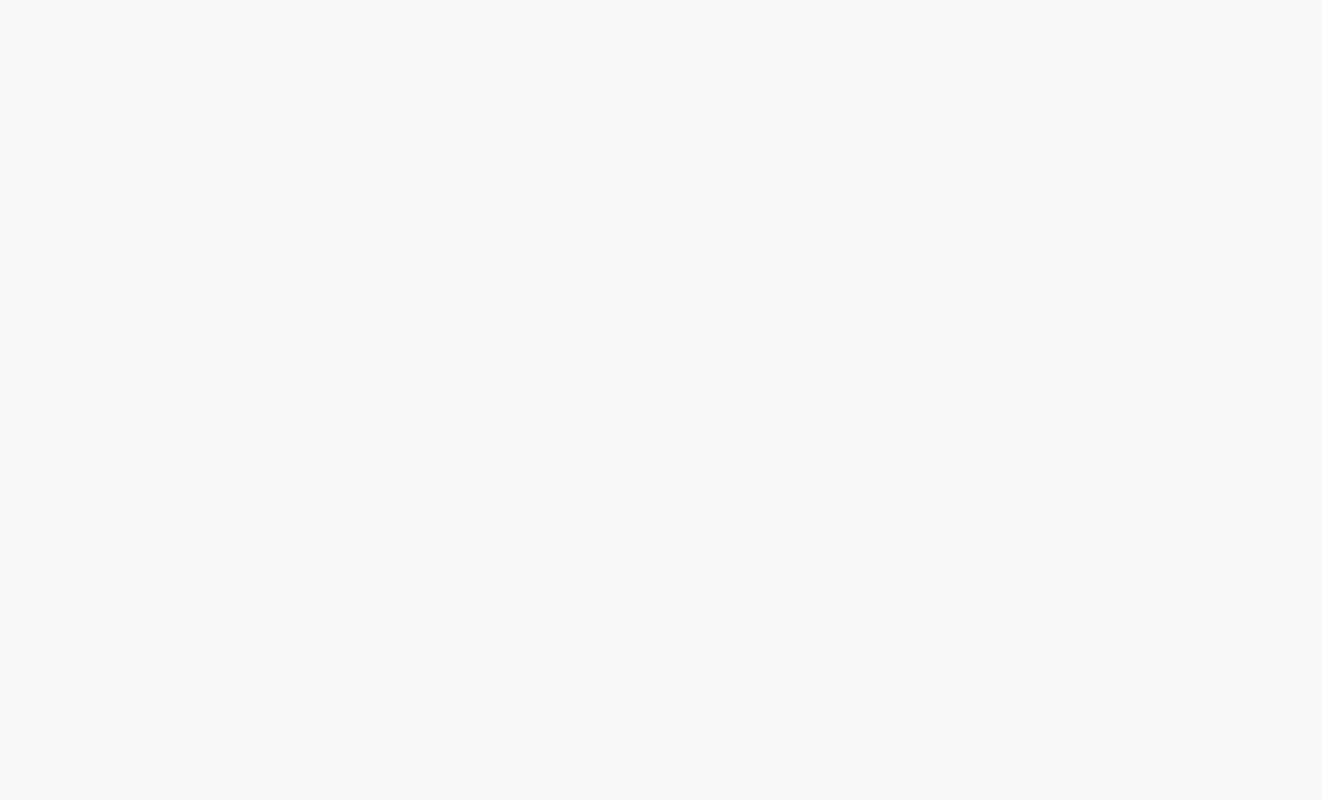
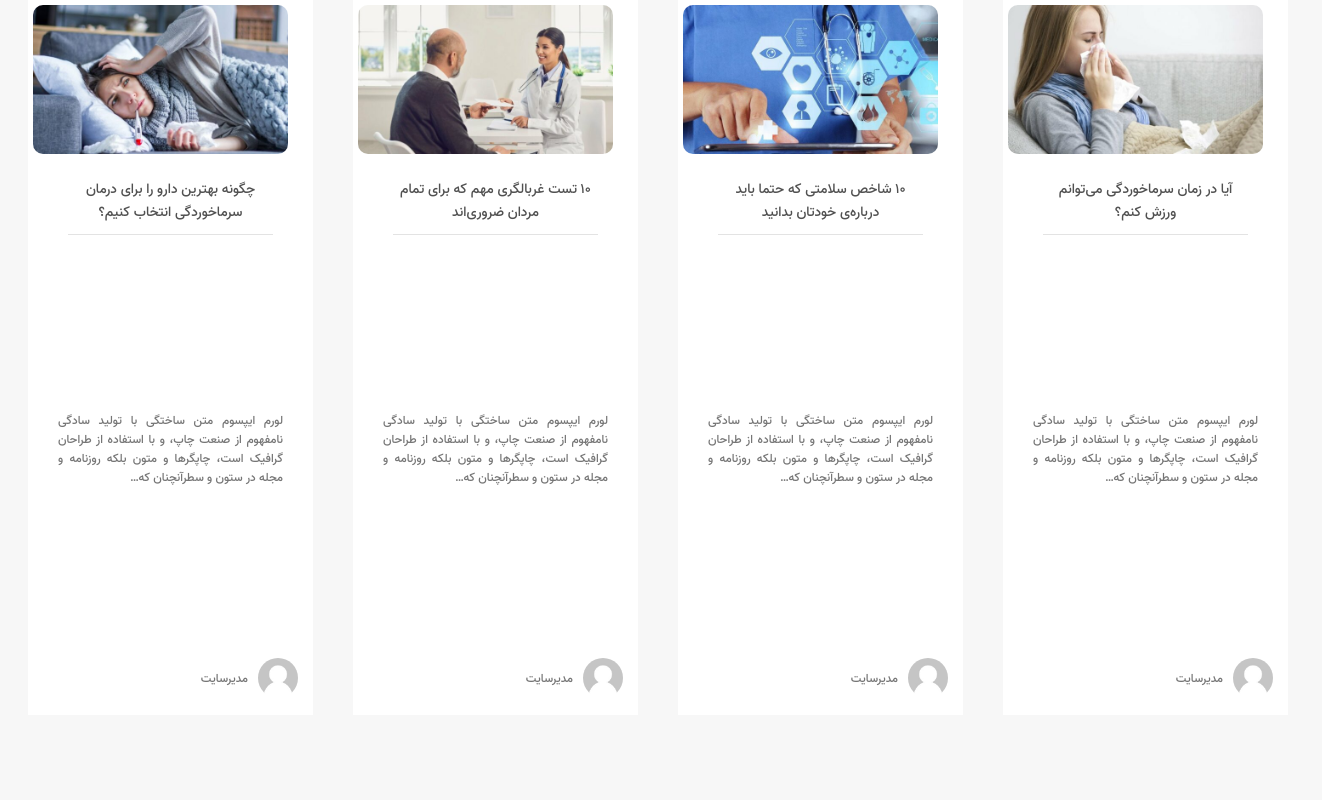
Before and after one commit to AmirhosseinAmini1383/Doctor, a React (Create React App) app: page /medical in a window 1280 px wide. Before the commit this address had no page. Shown: the part 300-1100 px from the top of the page, 1322 px wide, since content can reach past the window. Before the commit the page ends 800 px from the top, so only its background shows below. Built offline with nearby package versions, Linux system fonts and the light colour scheme.

Commit message:
#4 MedicalAllPage

```diff
--- a/src/App.js
+++ b/src/App.js
@@ -5,6 +5,7 @@ import ColdExercise from "./MedicalAdvicePage/ColdExercise";
 import HealthStats from "./MedicalAdvicePage/HealthStats";
 import DoctorTest from "./MedicalAdvicePage/DoctorTest";
 import Cold from "./MedicalAdvicePage/Cold";
+import MedicalAll from "./MedicalAdvicePage/MedicalAll";
 
 function App() {
   return (
@@ -16,6 +17,7 @@ function App() {
           <Route path="/ColdExercise" element={<ColdExercise />} />
           <Route path="/DoctorTest" element={<DoctorTest />} />
           <Route path="/Cold" element={<Cold />} />
+          <Route path="/medical" element={<MedicalAll />} />
         </Routes>
       </BrowserRouter>
     </div>
--- a/src/Content-Medical/Medical.jsx
+++ b/src/Content-Medical/Medical.jsx
@@ -11,7 +11,9 @@ const Medical = () => {
       <div className="medical-head">
         <h2>مطالب پزشکی</h2>
         <div>
-          <p>نمایش همه</p>
+          <Link to="/medical">
+            <p>نمایش همه</p>
+          </Link>
         </div>
       </div>
       <div className="medical-Fdiv">
--- a/src/ContentHead/ContentHead.css
+++ b/src/ContentHead/ContentHead.css
@@ -25,17 +25,19 @@
 span {
   color: var(--purpleLight);
 }
-.tag-p {
-  font-size: 40px;
-  margin: 0px;
-  color: var(--white);
+.div-border {
+  width: 15%;
+  height: 5px;
+  background: var(--white);
+  margin-top: 40px;
+  margin-bottom: 40px;
 }
 .lorem {
   color: var(--white);
   font-size: 15px;
   text-align: justify;
   margin-top: 20px;
-  margin-bottom: 80px;
+  margin-bottom: 85px;
 }
 .btn {
   background: var(--purpleLight);
--- a/src/ContentHead/ContentHead.jsx
+++ b/src/ContentHead/ContentHead.jsx
@@ -12,7 +12,7 @@ const ContentHead = () => {
           نوبت دهی و مشاوره آنلاین با <span>دکتر کاظم خوانساری</span>
         </p>
 
-        <p className="tag-p">______</p>
+        <div className="div-border"></div>
 
         <p className="lorem">
           لورم ایپسوم متن ساختگی با تولید سادگی نامفهوم از صنعت چاپ و با استفاده
--- a/src/Header/Header.jsx
+++ b/src/Header/Header.jsx
@@ -1,6 +1,7 @@
 import React from "react";
 import SearchIcon from "../Images/Icon/search.png";
 import "./Header.css";
+import { Link } from "react-router-dom";
 const Header = () => {
   return (
     <div className="header">
@@ -27,7 +28,9 @@ const Header = () => {
       </div>
       <div className="header-docname">
         <div>
-          <p>دکتر کاظم خوانساری</p>
+          <Link to="/">
+            <p>دکتر کاظم خوانساری</p>
+          </Link>
         </div>
       </div>
     </div>
--- /dev/null
+++ b/src/MedicalAdvicePage/MedicalAll.css
@@ -0,0 +1,72 @@
+:root {
+  --purple: #3f3f79;
+  --purpleLight: #8787bf;
+  --green: #7ad03a;
+  --red: #a00;
+  --orange: #ffba00;
+  --blue: #031b4e;
+  --wc-secondary: #e9e6ed;
+  --wc-highlight: #b3af54;
+  --white: #ffffff;
+  --subtext: #767676;
+  --dark: #515151;
+  --body: #f7f7f7;
+  --black: #000000;
+}
+.title-head {
+  width: 100%;
+  text-align: center;
+  background: var(--purple);
+  color: var(--white);
+  padding: 25px;
+  font-size: 13px;
+}
+.medical-all {
+  width: 1300px;
+  margin: 0 auto;
+  direction: rtl;
+  display: flex;
+  justify-content: space-evenly;
+  align-items: center;
+}
+.medical-div {
+  margin: 20px 20px 130px 20px;
+  background: var(--white);
+  padding: 15px;
+}
+.medical-all-img {
+  width: 100%;
+  border-radius: 10px;
+}
+.medical-all-p {
+  text-align: center;
+  margin-top: 15px;
+  margin-bottom: 50px;
+  font-size: 14px;
+  color: var(--dark);
+  margin-left: 25px;
+  margin-right: 25px;
+  padding-bottom: 10px;
+  border-bottom: 1px solid rgba(118, 118, 118, 0.2);
+}
+.medical-all-lorem {
+  text-align: justify;
+  margin: 100px 15px 170px 15px;
+  font-size: 12px;
+  color: var(--subtext);
+}
+.medical-all-manager {
+  display: flex;
+  justify-content: start;
+  align-items: center;
+}
+.medical-all-manager img {
+  width: 40px;
+  height: 40px;
+  border-radius: 50%;
+}
+.medical-all-manager p {
+  color: var(--subtext);
+  font-size: 12px;
+  margin-right: 10px;
+}
--- /dev/null
+++ b/src/MedicalAdvicePage/MedicalAll.jsx
@@ -0,0 +1,104 @@
+import React from "react";
+import Header from "../Header/Header";
+import Footer from "../Footer/Footer";
+import ColdExercise from "../Images/Image/cold-and-exercise.png";
+import HealthStats from "../Images/Image/health-stats.png";
+import DoctorTest from "../Images/Image/doctor-test.png";
+import Cold from "../Images/Image/cold.png";
+import User from "../Images/Image/User.png";
+import "./MedicalAll.css";
+import { Link } from "react-router-dom";
+const MedicalAll = () => {
+  return (
+    <div>
+      <Header />
+      <div className="title-head">
+        <h1>مطالب پزشکی</h1>
+      </div>
+      <div className="medical-all">
+        <div className="medical-div">
+          <Link to="/ColdExercise">
+            <img
+              className="medical-all-img"
+              src={ColdExercise}
+              alt="ColdExercise"
+            />
+            <p className="medical-all-p">
+              آیا در زمان سرماخوردگی می‌توانم ورزش کنم؟
+            </p>
+          </Link>
+          <p className="medical-all-lorem">
+            لورم ایپسوم متن ساختگی با تولید سادگی نامفهوم از صنعت چاپ، و با
+            استفاده از طراحان گرافیک است، چاپگرها و متون بلکه روزنامه و مجله در
+            ستون و سطرآنچنان که…
+          </p>
+          <div className="medical-all-manager">
+            <img src={User} alt="User" />
+            <p>مدیرسایت</p>
+          </div>
+        </div>
+        <div className="medical-div">
+          <Link to="/HealthStats">
+            <img
+              className="medical-all-img"
+              src={HealthStats}
+              alt="HealthStats"
+            />
+            <p className="medical-all-p">
+              ۱۰ شاخص سلامتی که حتما باید درباره‌ی خودتان بدانید
+            </p>
+          </Link>
+          <p className="medical-all-lorem">
+            لورم ایپسوم متن ساختگی با تولید سادگی نامفهوم از صنعت چاپ، و با
+            استفاده از طراحان گرافیک است، چاپگرها و متون بلکه روزنامه و مجله در
+            ستون و سطرآنچنان که…
+          </p>
+          <div className="medical-all-manager">
+            <img src={User} alt="User" />
+            <p>مدیرسایت</p>
+          </div>
+        </div>
+        <div className="medical-div">
+          <Link to="/DoctorTest">
+            <img
+              className="medical-all-img"
+              src={DoctorTest}
+              alt="DoctorTest"
+            />
+            <p className="medical-all-p">
+              ۱۰ تست غربالگری مهم که برای تمام مردان ضروری‌اند
+            </p>
+          </Link>
+          <p className="medical-all-lorem">
+            لورم ایپسوم متن ساختگی با تولید سادگی نامفهوم از صنعت چاپ، و با
+            استفاده از طراحان گرافیک است، چاپگرها و متون بلکه روزنامه و مجله در
+            ستون و سطرآنچنان که…
+          </p>
+          <div className="medical-all-manager">
+            <img src={User} alt="User" />
+            <p>مدیرسایت</p>
+          </div>
+        </div>
+        <div className="medical-div">
+          <Link to="/Cold">
+            <img className="medical-all-img" src={Cold} alt="Cold" />
+            <p className="medical-all-p">
+              چگونه بهترین دارو را برای درمان سرماخوردگی انتخاب کنیم؟
+            </p>
+          </Link>
+          <p className="medical-all-lorem">
+            لورم ایپسوم متن ساختگی با تولید سادگی نامفهوم از صنعت چاپ، و با
+            استفاده از طراحان گرافیک است، چاپگرها و متون بلکه روزنامه و مجله در
+            ستون و سطرآنچنان که…
+          </p>
+          <div className="medical-all-manager">
+            <img src={User} alt="User" />
+            <p>مدیرسایت</p>
+          </div>
+        </div>
+      </div>
+      <Footer />
+    </div>
+  );
+};
+export default MedicalAll;
```
